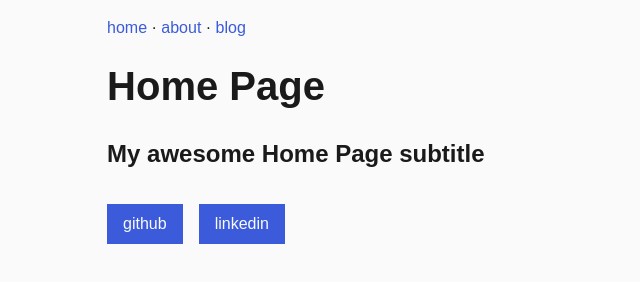
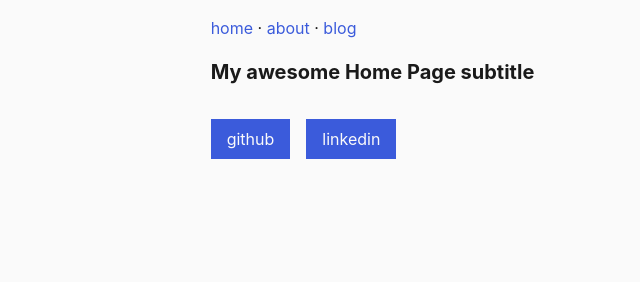
Before and after one commit to arturLua/portfolio, an Astro site: page / in a window 1280 px wide. Shown: the whole page, without its empty margins (193-833 px from the left). Built offline with nearby package versions, Linux system fonts and the light colour scheme; Astro itself is replaced by a stand-in of ours; a web font is replaced by a local one.

Commit message:
refactor: remove fixed h1, add type scale and self-host webfont

```diff
--- a/src/layouts/BaseLayout.astro
+++ b/src/layouts/BaseLayout.astro
@@ -2,7 +2,7 @@
 import Header from '../components/Header.astro';
 import Footer from '../components/Footer.astro';
 import '../styles/global.css';
-const { pageTitle } = Astro.props;
+const { pageTitle, measure } = Astro.props;
 ---
 <html lang="en">
   <head>
@@ -12,9 +12,8 @@ const { pageTitle } = Astro.props;
     <meta name="generator" content={Astro.generator} />
     <title>{pageTitle}</title>
   </head>
-  <body>
+  <body style={measure && `--measure: ${measure}`}>
     <Header/>
-    <h1>{pageTitle}</h1>
     <slot/>
     <Footer/>
   </body>
--- a/src/layouts/MarkdownPostLayout.astro
+++ b/src/layouts/MarkdownPostLayout.astro
@@ -3,10 +3,11 @@ import BaseLayout from './BaseLayout.astro';
 const { frontmatter } = Astro.props;
 ---
 <BaseLayout pageTitle={frontmatter.title}>
+  <h1>{frontmatter.title}</h1>
   <p><em>{frontmatter.description}</em></p>
-  <p>{frontmatter.pubDate.toString().slice(0,10)}</p>
+  <p><small>{frontmatter.pubDate.toString().slice(0,10)}</small></p>
 
-  <p>Written by: {frontmatter.author}</p>
+  <p><small>Written by: {frontmatter.author}</small></p>
 
   <img src={frontmatter.image.url} width="300" alt={frontmatter.image.alt} />
 
--- a/src/pages/index.astro
+++ b/src/pages/index.astro
@@ -2,6 +2,6 @@
 import BaseLayout from '../layouts/BaseLayout.astro';
 const pageTitle = "Home Page";
 ---
-<BaseLayout pageTitle={pageTitle}>
+<BaseLayout pageTitle={pageTitle} measure="50ch">
   <h2>My awesome {pageTitle} subtitle</h2>
 </BaseLayout>
--- a/src/styles/global.css
+++ b/src/styles/global.css
@@ -1,3 +1,11 @@
+@font-face {
+  font-family: "Inter";
+  src: url("/fonts/InterVariable.woff2") format("woff2");
+  font-weight: 100 900;
+  font-style: normal;
+  font-display: swap;
+}
+
 :root {
   /* dark-first color tokens */
   --bg: #0b0b0c;
@@ -5,6 +13,12 @@
   --fg-muted: #8a8a8a;
   --accent: #7aa2f7;
   --border: #1e1e20;
+
+  /* type scale — integer px, no decimals */
+  --text-sm: 14px;
+  --text-base: 16px;
+  --text-lg: 20px;
+  --text-xl: 26px;
 }
 
 @media (prefers-color-scheme: light) {
@@ -21,14 +35,15 @@
 html {
   background-color: var(--bg);
   color: var(--fg);
-  font-family: sans-serif;
+  font-family: "Inter", system-ui, sans-serif;
 }
 
 body {
   margin: 0 auto;
   width: 100%;
-  max-width: 80ch;
+  max-width: var(--measure, 65ch);
   padding: 1rem;
+  font-size: var(--text-base);
   line-height: 1.5;
 }
 
@@ -38,5 +53,13 @@ body {
 
 h1 {
   margin: 1rem 0;
-  font-size: 2.5rem;
+  font-size: var(--text-xl);
 }
+
+h2 {
+  font-size: var(--text-lg);
+}
+
+small {
+  font-size: var(--text-sm);
+}
```
Also changed, not shown: public/fonts/README.md (added).
